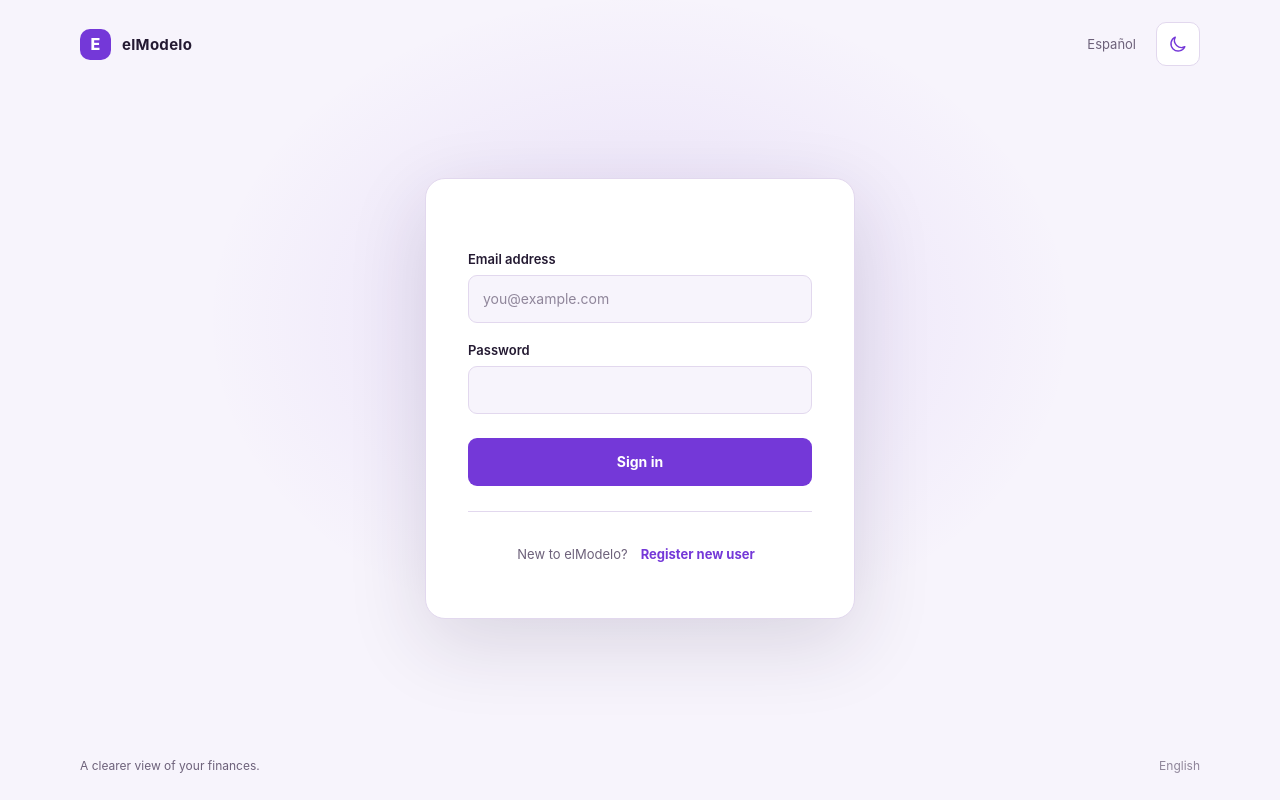
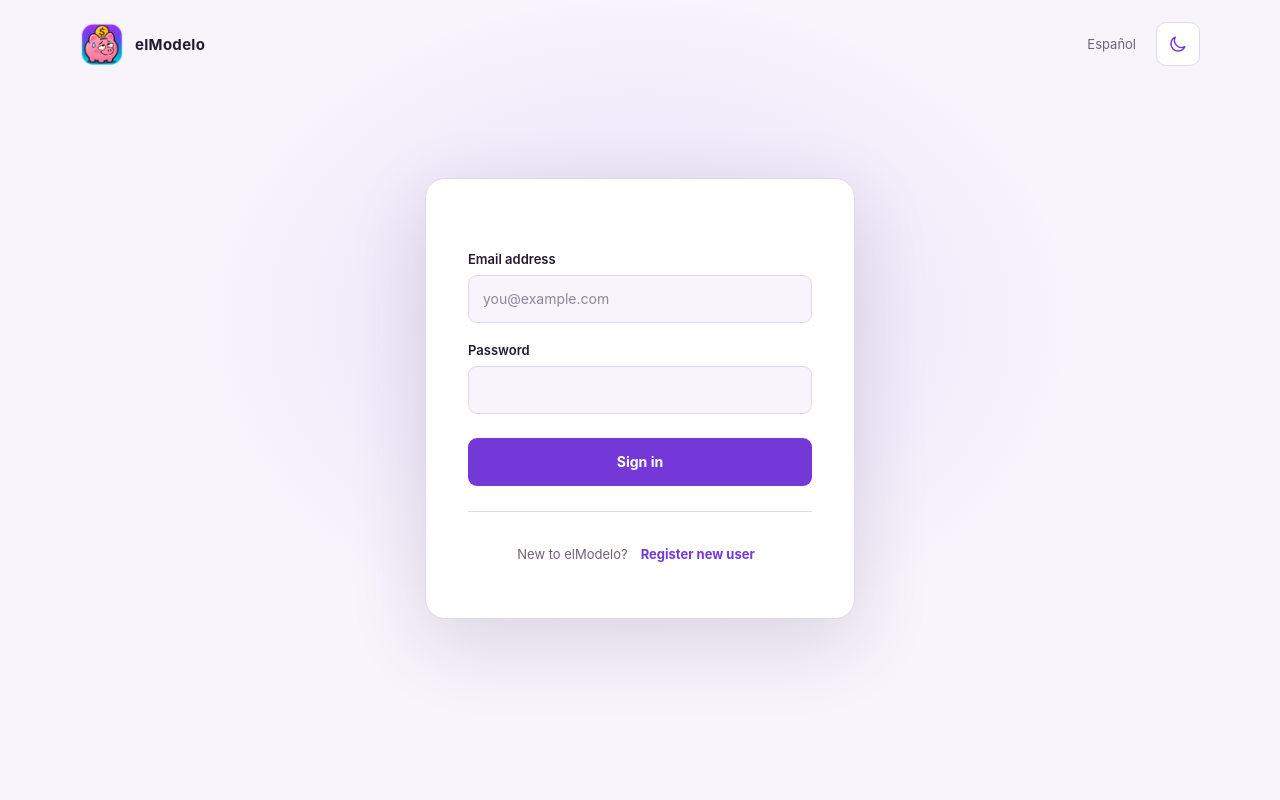
Before and after one commit to elmodelo/elmodelo.github.io, a React (Vite) app: page / in a window 1280 px wide. Built offline with nearby package versions, Linux system fonts and the light colour scheme; no server answers.

Commit message:
Set brand-mark icon and cleaned up some of the UI.

```diff
--- a/src/App.css
+++ b/src/App.css
@@ -54,15 +54,10 @@
 }
 
 .brand-mark {
-  display: grid;
-  width: 31px;
-  height: 31px;
-  place-items: center;
-  border-radius: 10px;
-  background: var(--accent);
-  color: var(--accent-ink);
-  font-size: 16px;
-  font-weight: 800;
+  display: block;
+  width: var(--tap-target-min);
+  height: var(--tap-target-min);
+  object-fit: contain;
 }
 
 .language-toggle {
--- a/src/App.tsx
+++ b/src/App.tsx
@@ -26,7 +26,7 @@ function App() {
     <main className="app-shell" data-theme={theme}>
       <header className="app-header">
         <a className="brand" href="/" aria-label={messages.brandHome}>
-          <span className="brand-mark" aria-hidden="true">E</span>
+          <img className="brand-mark" src="/icons/brand-mark.png" alt="" aria-hidden="true" />
           <span>elModelo</span>
         </a>
         <div className="header-actions">
@@ -105,10 +105,6 @@ function App() {
       </section>
 
       <footer className="app-footer">
-        <span>{messages.footer}</span>
-        <span className="language-current" aria-label={messages.currentLanguage}>
-          {languageLabel}
-        </span>
       </footer>
     </main>
   );
--- a/src/locales/en.ts
+++ b/src/locales/en.ts
@@ -15,7 +15,6 @@ const en: LocaleMessages = {
   welcomeBack: 'Welcome back',
   signOut: 'Sign out',
   signOutError: 'We could not sign you out. Please try again.',
-  footer: 'A clearer view of your finances.',
   emailLabel: 'Email address',
   emailPlaceholder: 'you@example.com',
   passwordLabel: 'Password',
--- a/src/locales/es.ts
+++ b/src/locales/es.ts
@@ -15,7 +15,6 @@ const es: LocaleMessages = {
   welcomeBack: 'Te damos la bienvenida',
   signOut: 'Cerrar sesión',
   signOutError: 'No pudimos cerrar tu sesión. Inténtalo de nuevo.',
-  footer: 'Una visión más clara de tus finanzas.',
   emailLabel: 'Correo electrónico',
   emailPlaceholder: 'tu@ejemplo.com',
   passwordLabel: 'Contraseña',
```
Also changed, not shown: public/icons/brand-mark.png (added).
